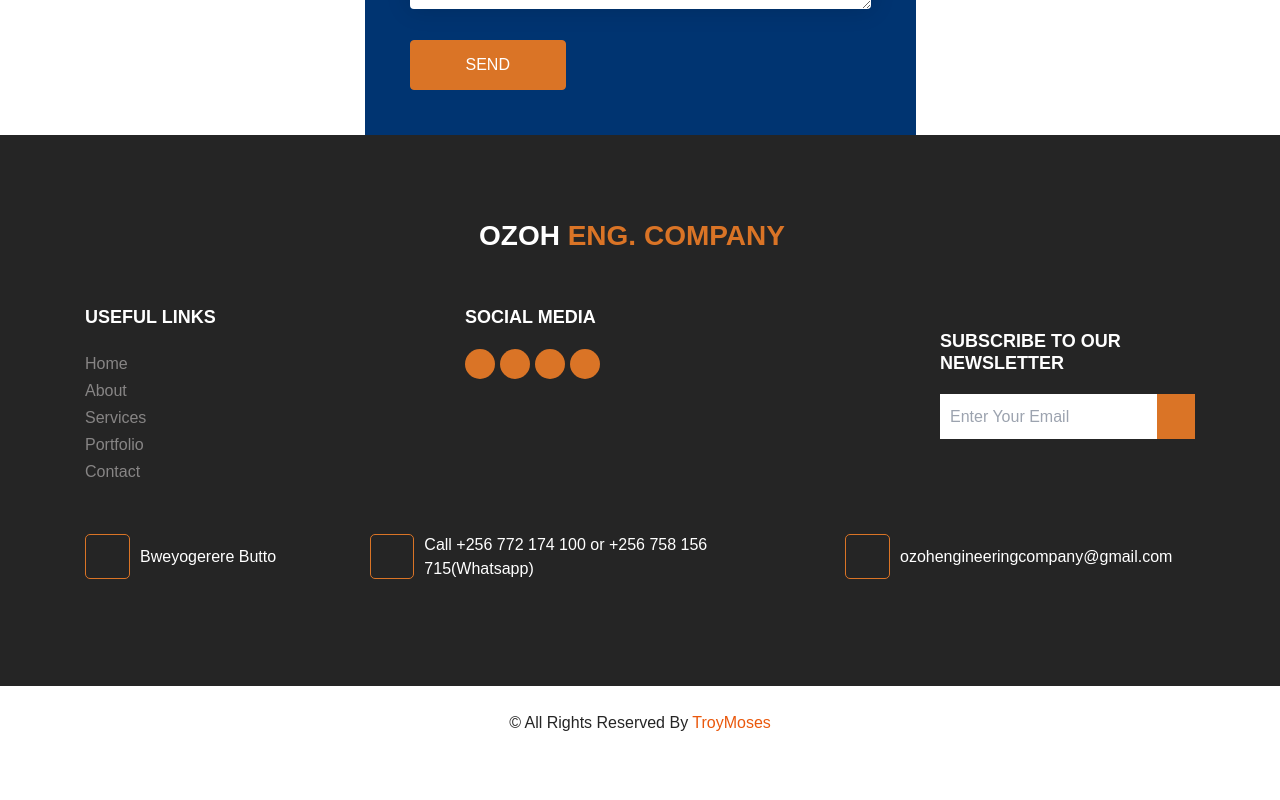
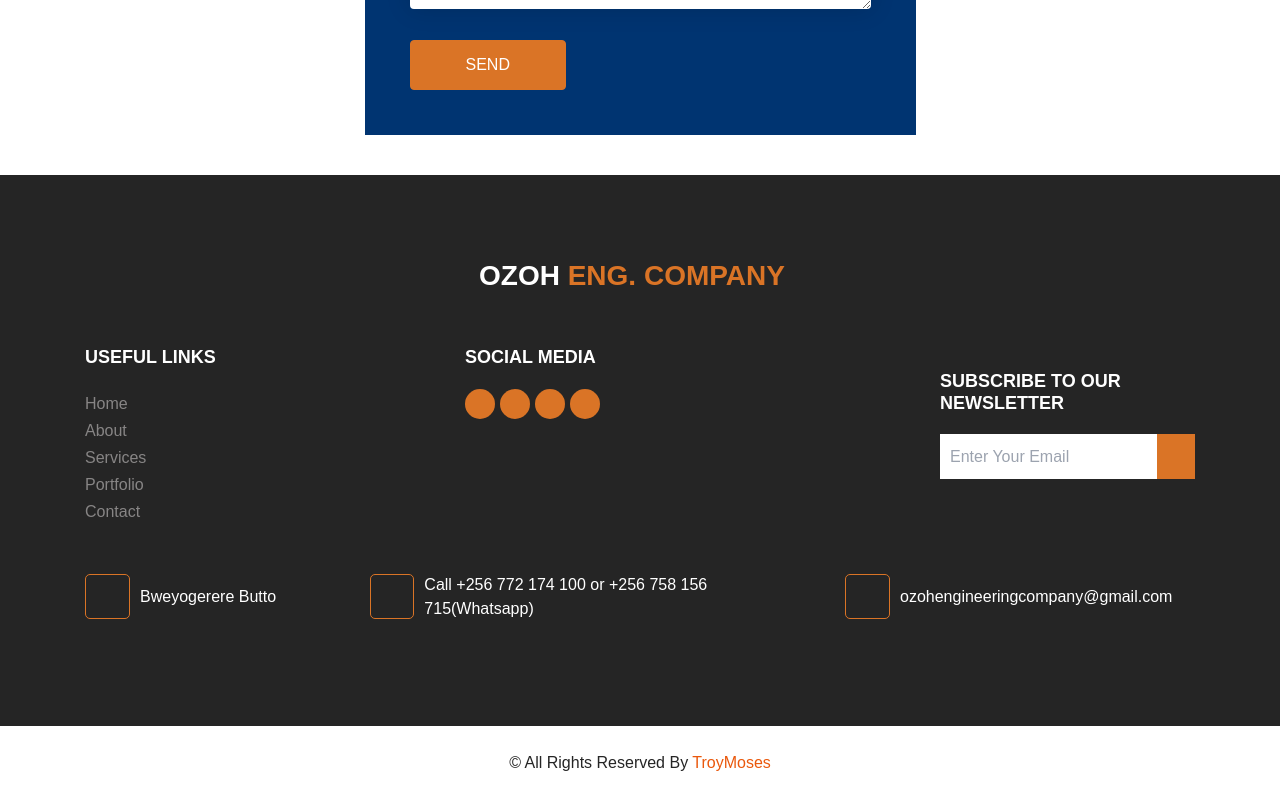
Before and after one commit to TroyMoses/constrCompany, a Next.js app: page /contact in a window 1280 px wide. Shown: the part 876-1676 px from the top of the page. Before the commit the page ends 1636 px from the top, so only its background shows below. Built offline with nearby package versions, Linux system fonts and the light colour scheme; a web font is replaced by a local one.

Commit message:
Updated contact page

```diff
--- a/app/contact/page.jsx
+++ b/app/contact/page.jsx
@@ -161,7 +161,7 @@ export default function ContactPage() {
             {/* end contact section  */}
 
             {/* info section  */}
-            <section className="info_section ">
+            <section className="info_section mt-10">
                 <div className="info_container layout_padding2">
                     <div className="container">
                         <div className="info_logo">
```
